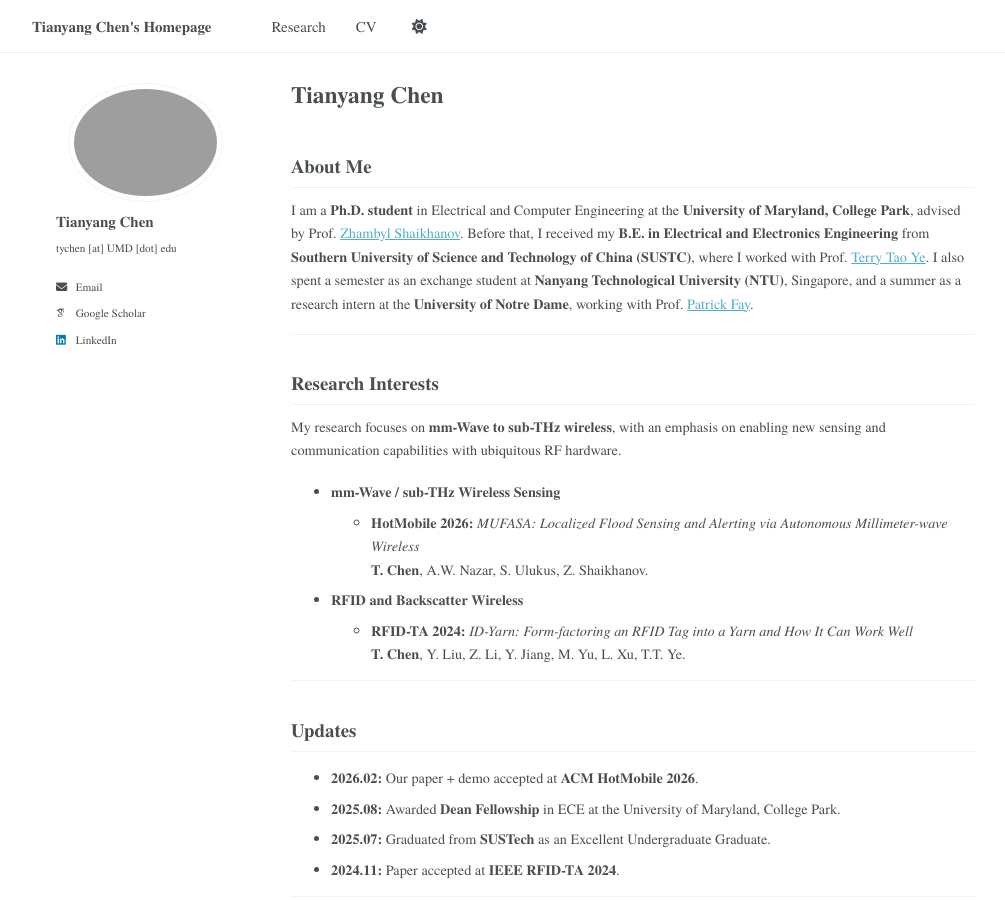
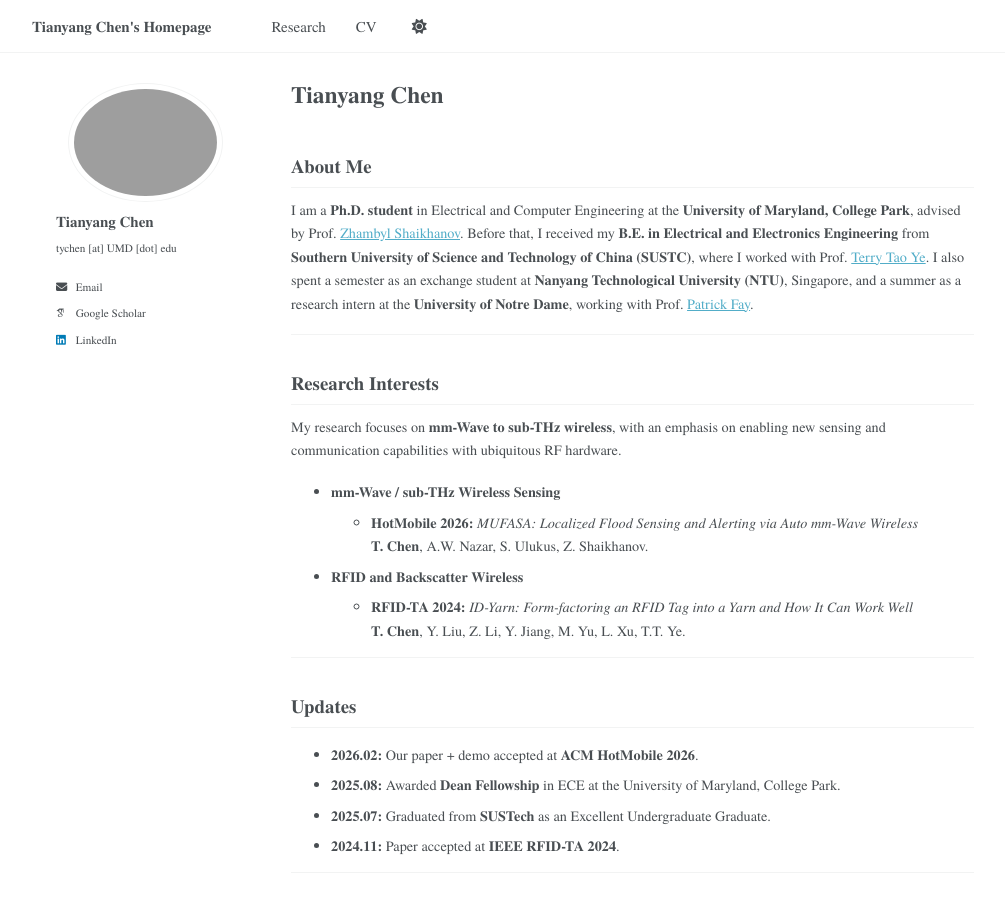
Before and after one commit to EliotChen8/EliotChen8.github.io, a Jekyll site: the page built from _pages/about.md, in a window 1280 px wide and 900 px high. Shown: the whole window, without its empty margins (32-1037 px from the left). Built offline with Jekyll 4.4.1, drawn with Linux system fonts in a browser that asks for light colours; some web fonts are replaced.

Commit message:
Update project title for clarity in about.md

```diff
--- a/_pages/about.md
+++ b/_pages/about.md
@@ -18,7 +18,7 @@ I am a **Ph.D. student** in Electrical and Computer Engineering at the **Univers
 My research focuses on **mm-Wave to sub-THz wireless**, with an emphasis on enabling new sensing and communication capabilities with ubiquitous RF hardware.
 
 - **mm-Wave / sub-THz Wireless Sensing**
-  - **HotMobile 2026:** *MUFASA: Localized Flood Sensing and Alerting via Autonomous Millimeter-wave Wireless*
+  - **HotMobile 2026:** *MUFASA: Localized Flood Sensing and Alerting via Auto mm-Wave Wireless*
     **T. Chen**, A.W. Nazar, S. Ulukus, Z. Shaikhanov.
 
 - **RFID and Backscatter Wireless**
```
